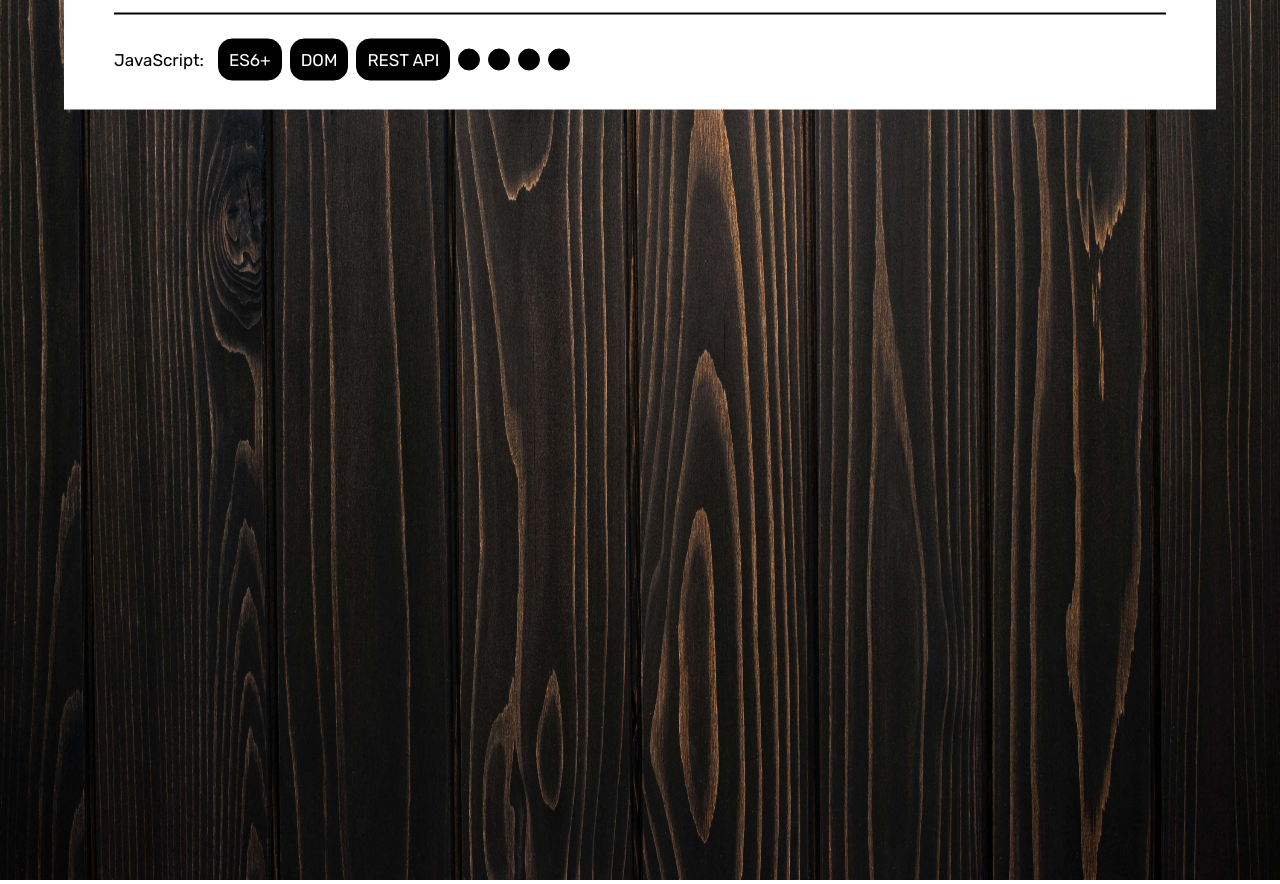
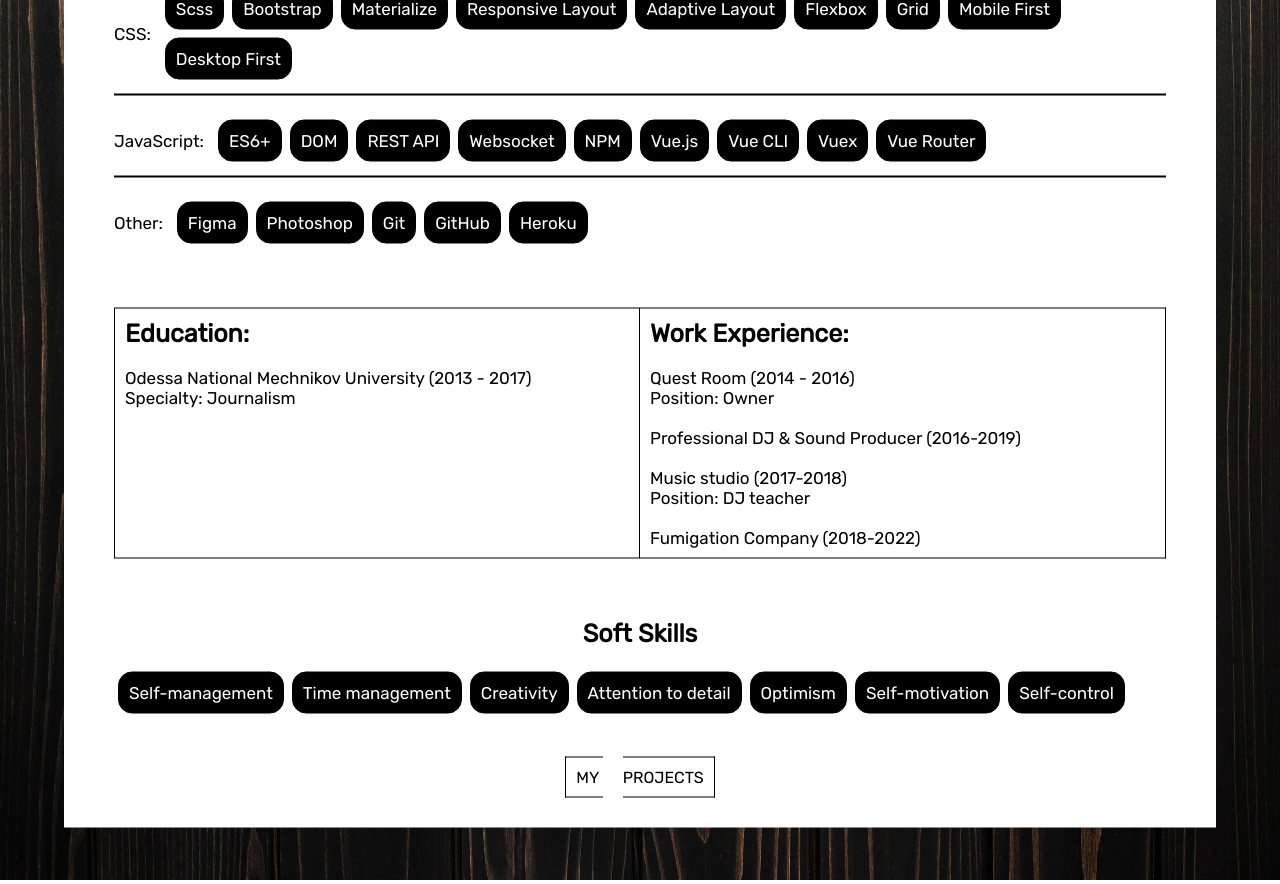
Before and after one commit to Sergio00001/Site-resume, a Vue app: page / in a window 1280 px wide. Shown: the part 620-1504 px from the top of the page. Built offline with nearby package versions, Linux system fonts and the light colour scheme.

Commit message:
finished AboutMe

```diff
--- a/package.json
+++ b/package.json
@@ -8,7 +8,8 @@
   },
   "dependencies": {
     "core-js": "^3.8.3",
-    "vue": "^3.2.13"
+    "vue": "^3.2.13",
+    "vuex": "^4.0.2"
   },
   "devDependencies": {
     "@vue/cli-plugin-babel": "~5.0.0",
--- a/src/components/AboutMe.vue
+++ b/src/components/AboutMe.vue
@@ -1,10 +1,10 @@
 <template>
     <div class="about_me">
         <img src="@/assets/aboutme_background.jpg" alt="background" class="background"
-            :class="{ 'active': showBackground === true }">
-        <div class="about_me__content" :class="{ 'active': showContent === true }">
+            :class="{ 'active': $store.state.about.showBackground === true }">
+        <div class="about_me__content" :class="{ 'active': $store.state.about.showContent === true }">
             <div class="content__title">
-                <h2 class="title">Digtyar Sergey</h2>
+                <h2 class="title">DIGTYAR SERGIY</h2>
             </div>
             <div class="content__info">
                 <div class="content__photo">
@@ -53,8 +53,10 @@
                         <p class="text skill">Materialize</p>
                         <p class="text skill">Responsive Layout</p>
                         <p class="text skill">Adaptive Layout</p>
-                        <p class="text skill">Figma</p>
-                        <p class="text skill">Photoshop</p>
+                        <p class="text skill">Flexbox</p>
+                        <p class="text skill">Grid</p>
+                        <p class="text skill">Mobile First</p>
+                        <p class="text skill">Desktop First</p>
                     </div>
                 </div>
                 <hr class="cross_line">
@@ -66,49 +68,88 @@
                         <p class="text skill">ES6+</p>
                         <p class="text skill">DOM</p>
                         <p class="text skill">REST API</p>
-                        <p class="text skill"></p>
-                        <p class="text skill"></p>
-                        <p class="text skill"></p>
-                        <p class="text skill"></p>
+                        <p class="text skill">Websocket</p>
+                        <p class="text skill">NPM</p>
+                        <p class="text skill">Vue.js</p>
+                        <p class="text skill">Vue CLI</p>
+                        <p class="text skill">Vuex</p>
+                        <p class="text skill">Vue Router</p>
                     </div>
                 </div>
+                <hr class="cross_line">
+                <div class="technical_skills">
+                    <div class="technology">
+                        <p class="text">Other:</p>
+                    </div>
+                    <div class="skills">
+                        <p class="text skill">Figma</p>
+                        <p class="text skill">Photoshop</p>
+                        <p class="text skill">Git</p>
+                        <p class="text skill">GitHub</p>
+                        <p class="text skill">Heroku</p>
+                    </div>
+                </div>
+            </div>
+            <div class="content__education_and_experience">
+                <div class="education_and_experience">
+                    <h3 class="title education_and_experience__title">Education:</h3>
+                    <div class="education_and_experience__text">
+                        <p class="text">Odessa National Mechnikov University (2013 - 2017)</p>
+                        <p class="text">Specialty: Journalism</p>
+                    </div>
+                </div>
+                <div class="education_and_experience">
+                    <h3 class="title education_and_experience__title">Work Experience:</h3>
+                    <div class="education_and_experience__text">
+                        <p class="text">Quest Room (2014 - 2016)</p>
+                        <p class="text">Position: Owner</p>
+                    </div>
+                    <div class="education_and_experience__text">
+                        <p class="text">Professional DJ & Sound Producer (2016-2019)</p>
+                    </div>
+                    <div class="education_and_experience__text">
+                        <p class="text">Music studio (2017-2018)</p>
+                        <p class="text">Position: DJ teacher</p>
+                    </div>
+                    <div class="education_and_experience__text">
+                        <p class="text">Fumigation Company (2018-2022)</p>
+                    </div>
+                </div>
+            </div>
+            <div class="content__soft_skills">
+                <h3 class="title soft_skills">Soft Skills</h3>
+                <div class="skills">
+                    <p class="text skill">Self-management</p>
+                    <p class="text skill">Time management</p>
+                    <p class="text skill">Creativity</p>
+                    <p class="text skill">Attention to detail</p>
+                    <p class="text skill">Optimism</p>
+                    <p class="text skill">Self-motivation</p>
+                    <p class="text skill">Self-control</p>
+                </div>
+            </div>
+            <div class="go_projects_btn">
+                <div class="btn"></div>
             </div>
         </div>
     </div>
 </template>
 <script>
 export default {
-    data() {
-        return {
-            showContent: false,
-            showBackground: false
-        }
-    },
-
-    methods: {
-        setShowContent() {
-            this.showContent = true
-        },
-
-        setShowBackground() {
-            this.showBackground = true
-        }
-    },
-
     mounted() {
         setTimeout(() => {
-            this.setShowBackground()
+            this.$store.commit('setShowBackground')
         }, 100);
 
         setTimeout(() => {
-            this.setShowContent()
-        }, 300);
+            this.$store.commit('setShowContent')
+        }, 400);
     }
 }
 </script>
 <style scoped lang="scss">
-// .about_me {
-//     position: relative;
+.about_me {
+    position: relative;
     //     background-image: url('@/assets/aboutme_background.jpg');
     //     background-size: cover;
     //     background-position: center center;
@@ -123,14 +164,14 @@ export default {
     //         opacity: 1;
     //         visibility: visible;
     //     }
-// }
+}
 
 .background {
     width: 100%;
     height: 1500px;
     opacity: 0;
     visibility: hidden;
-    transition: all 0.5s ease 0s;
+    transition: all 0.3s ease 0s;
 
     &.active {
         opacity: 1;
@@ -143,15 +184,18 @@ export default {
     width: 90%;
     background-color: white;
     left: 50%;
-    top: -100%;
-    transform: translate(-50%, 0px);
-    transition: all 2s ease 0s;
-    padding: 25px 50px;
+    bottom: 50%;
+    transform: translate(-50%, 0);
+    transition: all 1s ease 0.3s;
+    padding: 50px 50px;
+    opacity: 0;
+    visibility: hidden;
 
     &.active {
-        left: 50%;
-        top: 50%;
-        transform: translate(-50%, -50%);
+        visibility: visible;
+        opacity: 1;
+        bottom: 50%;
+        transform: translate(-50%, 50%);
     }
 }
 
@@ -163,7 +207,7 @@ export default {
     display: flex;
     align-items: center;
     margin-top: 20px;
-    margin-bottom: 30px;
+    margin-bottom: 50px;
 }
 
 .content__photo {
@@ -202,7 +246,7 @@ export default {
     transition: all 0.5s ease 0s;
 
     &:hover {
-        height: 35px;
+        transform: scale(1.5);
     }
 }
 
@@ -243,6 +287,35 @@ export default {
     color: white;
     background-color: black;
 }
+
+.content__education_and_experience {
+    margin-top: 60px;
+    display: grid;
+    grid-template-columns: 1fr 1fr;
+}
+
+.education_and_experience {
+    padding: 10px;
+    border: 1px solid black;
+
+    &:last-child {
+        border-left: 0px;
+    }
+}
+
+.education_and_experience__title {
+    text-align: left;
+}
+
+.education_and_experience__text {
+    margin-top: 20px;
+}
+
+
+.soft_skills {
+    margin-bottom: 20px;
+    margin-top: 60px
+}
 </style>
 
 
--- a/src/main.js
+++ b/src/main.js
@@ -1,5 +1,8 @@
 import { createApp } from 'vue'
 import App from './App.vue'
+import store from '@/store'
 import '@/styles/basicStyles.scss'
 
-createApp(App).mount('#app')
+const app = createApp(App)
+
+app.use(store).mount('#app')
--- /dev/null
+++ b/src/store/AboutMe.js
@@ -0,0 +1,17 @@
+export const AboutMe = {
+    state: () => ({
+        showContent: false,
+        showBackground: false,
+    }),
+    getters: {},
+    mutations: {
+        setShowContent(state) {
+            state.showContent = true
+        },
+
+        setShowBackground(state) {
+            state.showBackground = true
+        }
+    },
+    actions: {},
+}
--- /dev/null
+++ b/src/store/index.js
@@ -0,0 +1,8 @@
+import { createStore } from 'vuex'
+import { AboutMe } from '@/store/AboutMe'
+
+export default createStore({
+    modules: {
+        about: AboutMe
+    }
+})
--- a/src/styles/basicStyles.scss
+++ b/src/styles/basicStyles.scss
@@ -32,3 +32,59 @@ a {
     margin-top: 10px;
     margin-bottom: 10px;
 }
+
+.btn {
+    position: absolute;
+    cursor: pointer;
+    transition: all 0.3s ease 0s;
+
+    &:hover {
+        transform: scale(1.1);
+    }
+
+    &:active {
+        transform: scale(0.9);
+    }
+
+    &::before {
+        content: 'MY ';
+        color: black;
+        background-color: white;
+        padding: 10px 0px 10px 10px;
+        border: 1px solid black;
+        border-right: 0px;
+        width: 100%;
+        height: 100%;
+        transition: all 0.3s ease 0s;
+        margin-right: 10px;
+    }
+
+    &:hover::before {
+        margin-right: 0px;
+    }
+
+    &::after {
+        content: 'PROJECTS';
+        color: black;
+        background-color: white;
+        padding: 10px 10px 10px 0px;
+        border: 1px solid black;
+        border-left: 0px;
+        width: 100%;
+        height: 100%;
+        transition: all 0.3s ease 0s;
+        margin-left: 10px;
+    }
+
+    &:hover::after {
+        margin-left: 0px;
+    }
+}
+
+.go_projects_btn {
+    position: relative;
+    display: flex;
+    justify-content: center;
+    margin-top: 50px;
+    margin-bottom: 10px;
+}
```
Also changed, not shown: 1 other file (tests, documents, lock files or other folders). Lines whose indentation alone changed are shown as unchanged.
